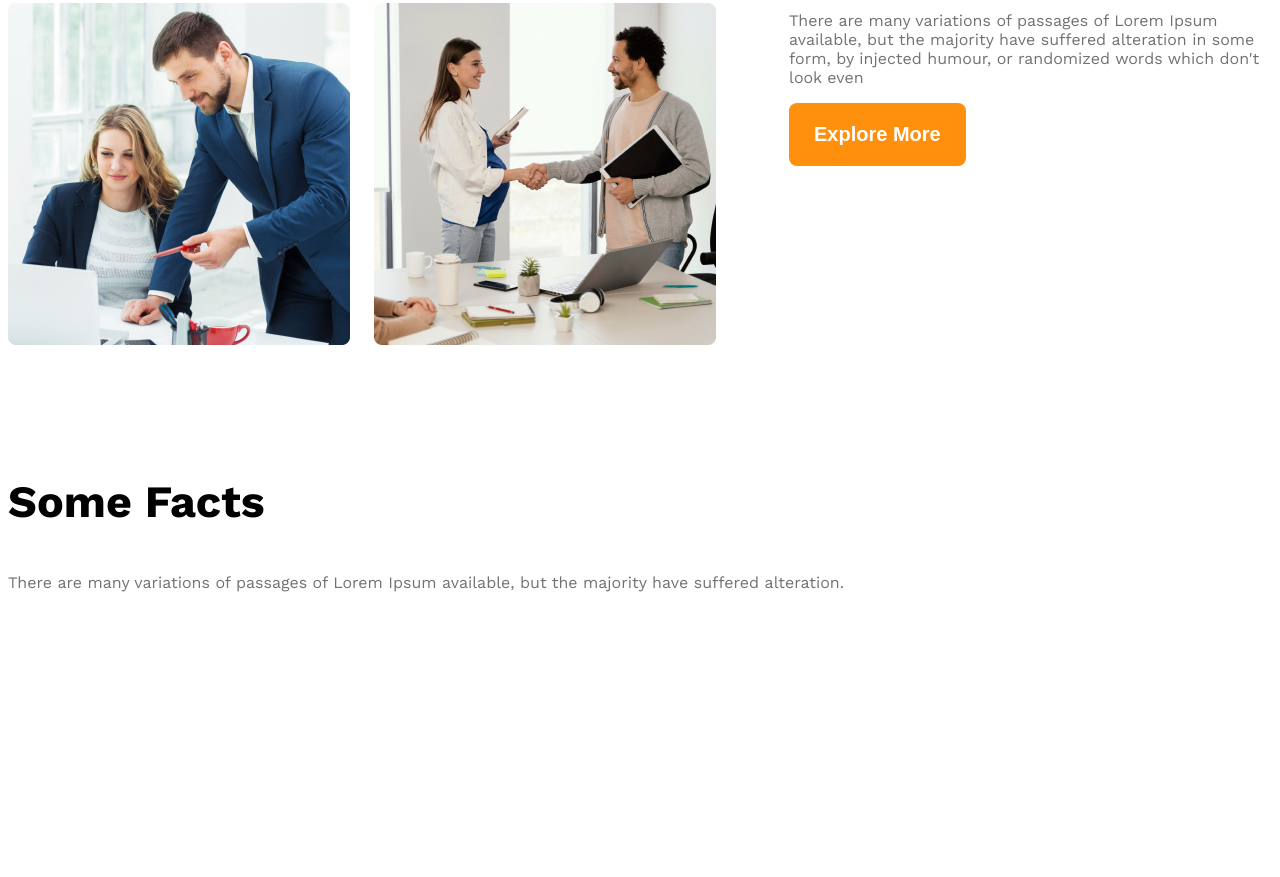
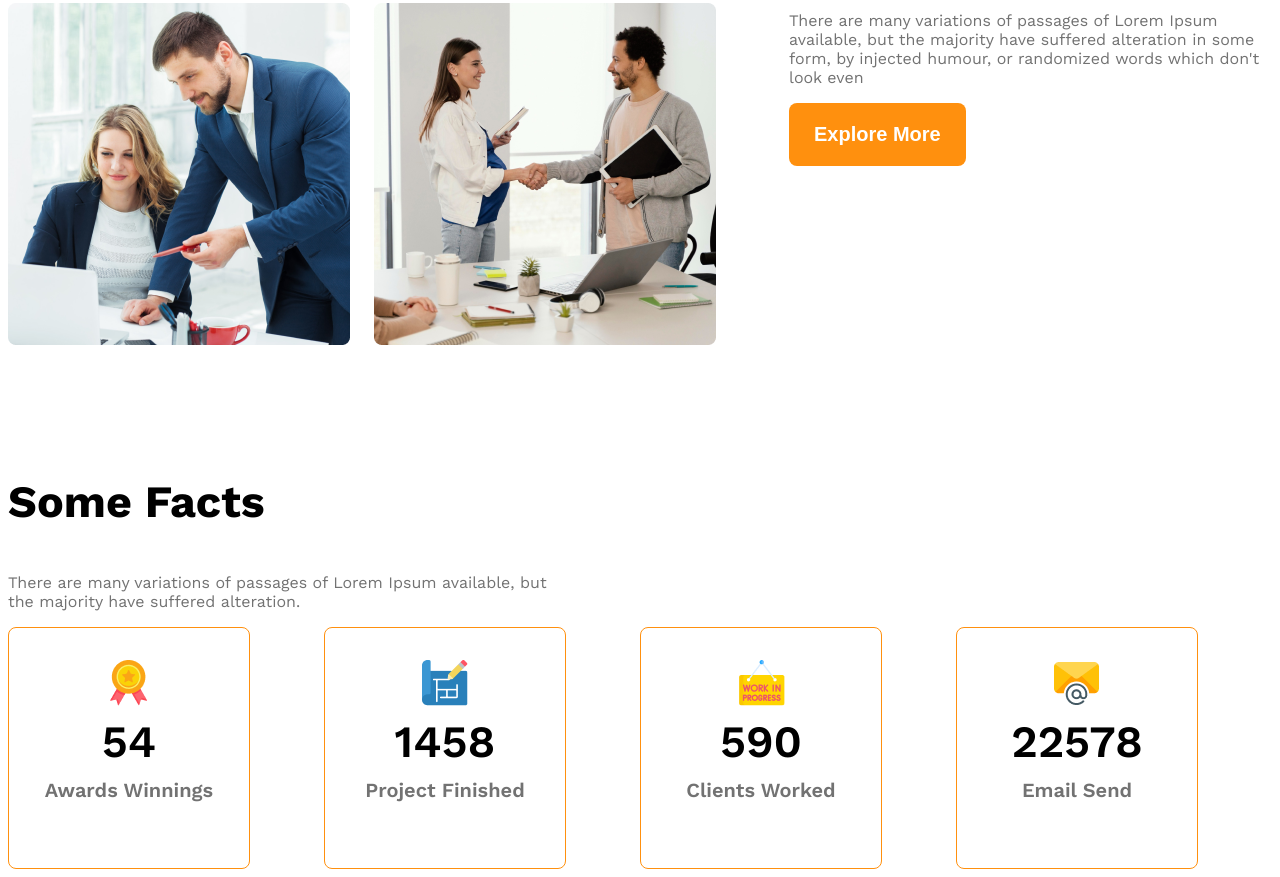
Before and after one commit to SowvikSuvo/g3-architects-website, a plain HTML site: page index.html in a window 1280 px wide. Shown: the part 1677-2554 px from the top of the page. Before the commit the page ends 2285 px from the top, so only its background shows below. Drawn offline with nearby package versions, Linux system fonts and the light colour scheme.

Commit message:
Added Facts Contents and Apply Flex

```diff
--- a/index.html
+++ b/index.html
@@ -46,7 +46,8 @@
                 <img src="./images/team4.png" alt="">
             </div>
             <div class="our-features">
-                <h3 class="section-title "> <span id="quick-list"  class="text-light-gray">Quick list</span> <span>of Our</span>
+                <h3 class="section-title "> <span id="quick-list" class="text-light-gray">Quick list</span> <span>of
+                        Our</span>
                     <span class="text-primary">Features</span>
                 </h3>
                 <p class="feature-description text-light-gray">There are many variations of passages of Lorem Ipsum
@@ -63,7 +64,40 @@
         <!-- Some facts -->
         <section class="some-facts">
             <h3 class="section-title">Some Facts</h3>
-                <p class="text-light-gray">There are many variations of passages of Lorem Ipsum available, but the majority have suffered alteration.</p>
+            <p class="text-light-gray fact-description">There are many variations of passages of Lorem Ipsum available,
+                but the majority
+                have suffered alteration.</p>
+            <div class="facts-container">
+                <!-- .fact*4>img.fact-icon+h4.fact-number+h5.fact-name -->
+                <div class="fact-card display-flex">
+                    <div>
+                        <img src="./images/icons/ribon.png" alt="" class="fact-icon">
+                        <h4 class="fact-number">54</h4>
+                        <h5 class="fact-name text-light-gray">Awards Winnings</h5>
+                    </div>
+                </div>
+                <div class="fact-card display-flex">
+                    <div>
+                        <img src="./images/icons/projects.png" alt="" class="fact-icon">
+                        <h4 class="fact-number">1458</h4>
+                        <h5 class="fact-name text-light-gray">Project Finished </h5>
+                    </div>
+                </div>
+                <div class="fact-card display-flex">
+                    <div>
+                        <img src="./images/icons/customers.png" alt="" class="fact-icon">
+                        <h4 class="fact-number">590</h4>
+                        <h5 class="fact-name text-light-gray">Clients Worked </h5>
+                    </div>
+                </div>
+                <div class="fact-card display-flex">
+                    <div>
+                        <img src="./images/icons/email.png" alt="" class="fact-icon">
+                        <h4 class="fact-number">22578</h4>
+                        <h5 class="fact-name text-light-gray">Email Send</h5>
+                    </div>
+                </div>
+            </div>
         </section>
 
     </main>
--- a/styles/architects.css
+++ b/styles/architects.css
@@ -124,6 +124,38 @@ main>section {
     font-weight: 500;
 }
 
+/* some facts related styles */
+.facts-container {
+    display: grid;
+    grid-template-columns: repeat(4, 1fr);
+}
+
+.fact-card {
+    border: 1px solid #FF900E;
+    width: 240px;
+    height: 240px;
+    border-radius: 8px;
+    text-align: center;
+    align-items: center;
+    justify-content: center;
+}
+
+.fact-number {
+    font-size: 2.8rem;
+    font-weight: 600;
+    margin-top: 5px;
+    margin-bottom: 10px;
+}
+
+.fact-name {
+    font-size: 1.25rem;
+    font-weight: 600;
+    margin-top: 10px;
+}
+.fact-description{
+    max-width: 540px;
+}
+
 
 /* responsive media query */
 @media screen and (max-width: 576px) {
```
Lines whose indentation alone changed are shown as unchanged.
